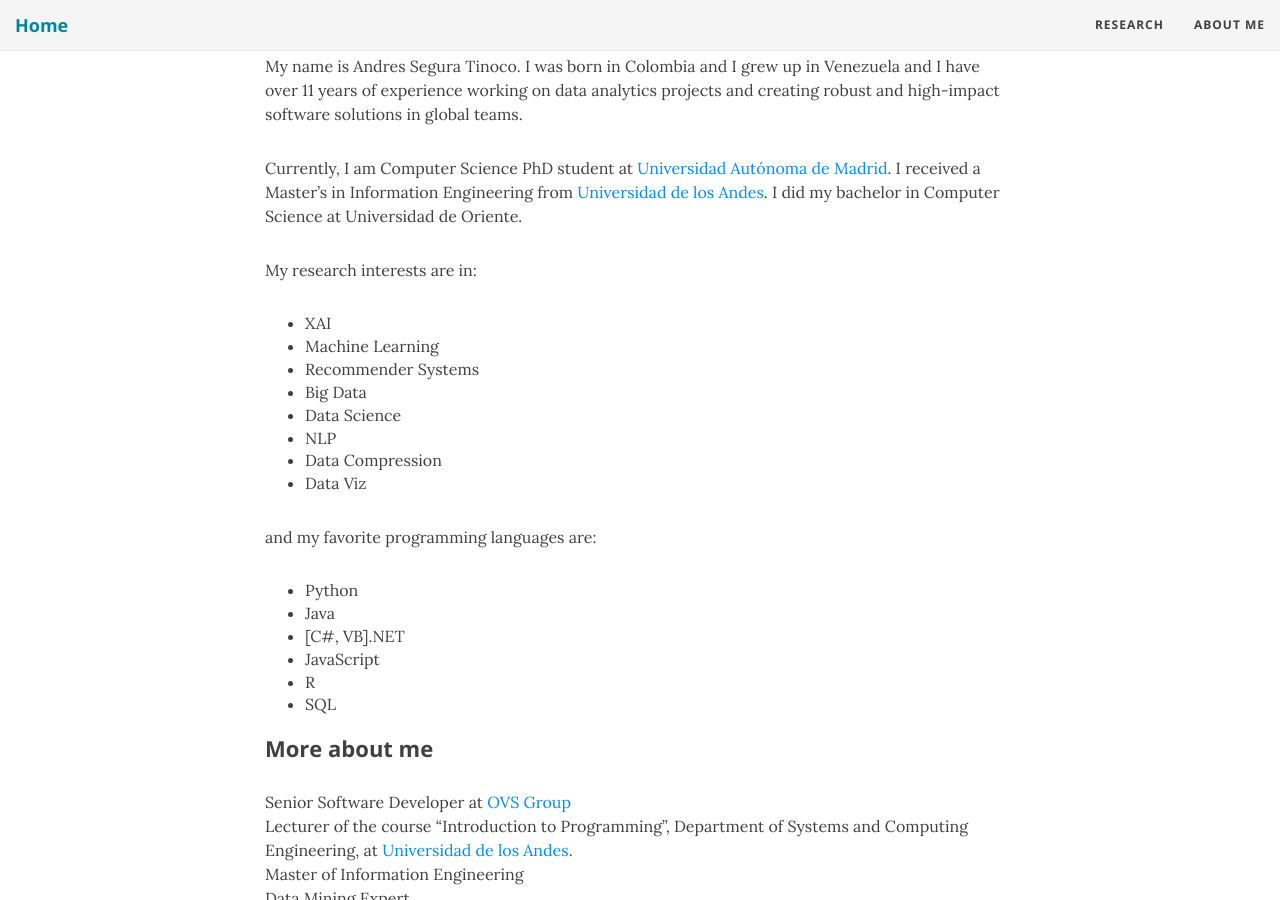
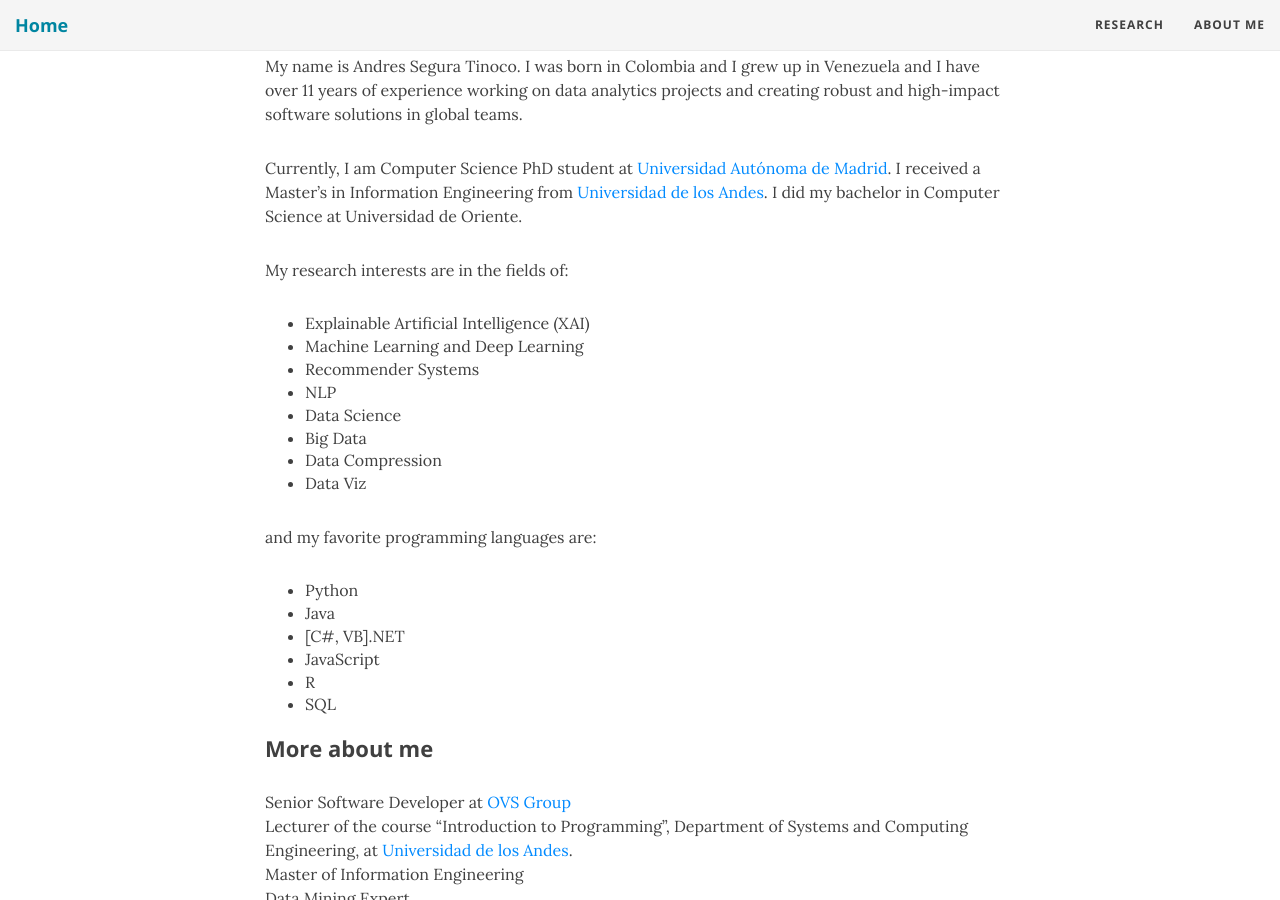
Before and after one commit to ansegura7/ansegura7.github.io, a Jekyll site: the page built from aboutme.md, in a window 1280 px wide and 900 px high, scrolled down 472 px. Built offline with Jekyll 4.4.1, drawn with Linux system fonts in a browser that asks for light colours; nearby versions of some CDN libraries.

Commit message:
Update aboutme.md
Minor changes about research interests.

```diff
--- a/aboutme.md
+++ b/aboutme.md
@@ -10,13 +10,13 @@ My name is Andres Segura Tinoco. I was born in Colombia and I grew up in Venezue
 
 Currently, I am Computer Science PhD student at <a href="http://www.uam.es/EscuelaDoctorado/Programa-de-Doctorado-en-Ingenier%C3%ADa-Inform%C3%A1tica-/1446711329597.htm?language=en_GB&nDept=2&pid=1446711296967&pidDept=1446711297278" target="_blank">Universidad Autónoma de Madrid</a>. I received a Master's in Information Engineering from <a href="https://sistemas.uniandes.edu.co/es/mine" target="_blank">Universidad de los Andes</a>. I did my bachelor in Computer Science at Universidad de Oriente.
 
-My research interests are in:
-- XAI
-- Machine Learning
+My research interests are in the fields of:
+- Explainable Artificial Intelligence (XAI)
+- Machine Learning and Deep Learning
 - Recommender Systems
+- NLP
+- Data Science
 - Big Data
-- Data Science
-- NLP
 - Data Compression
 - Data Viz
 
```
